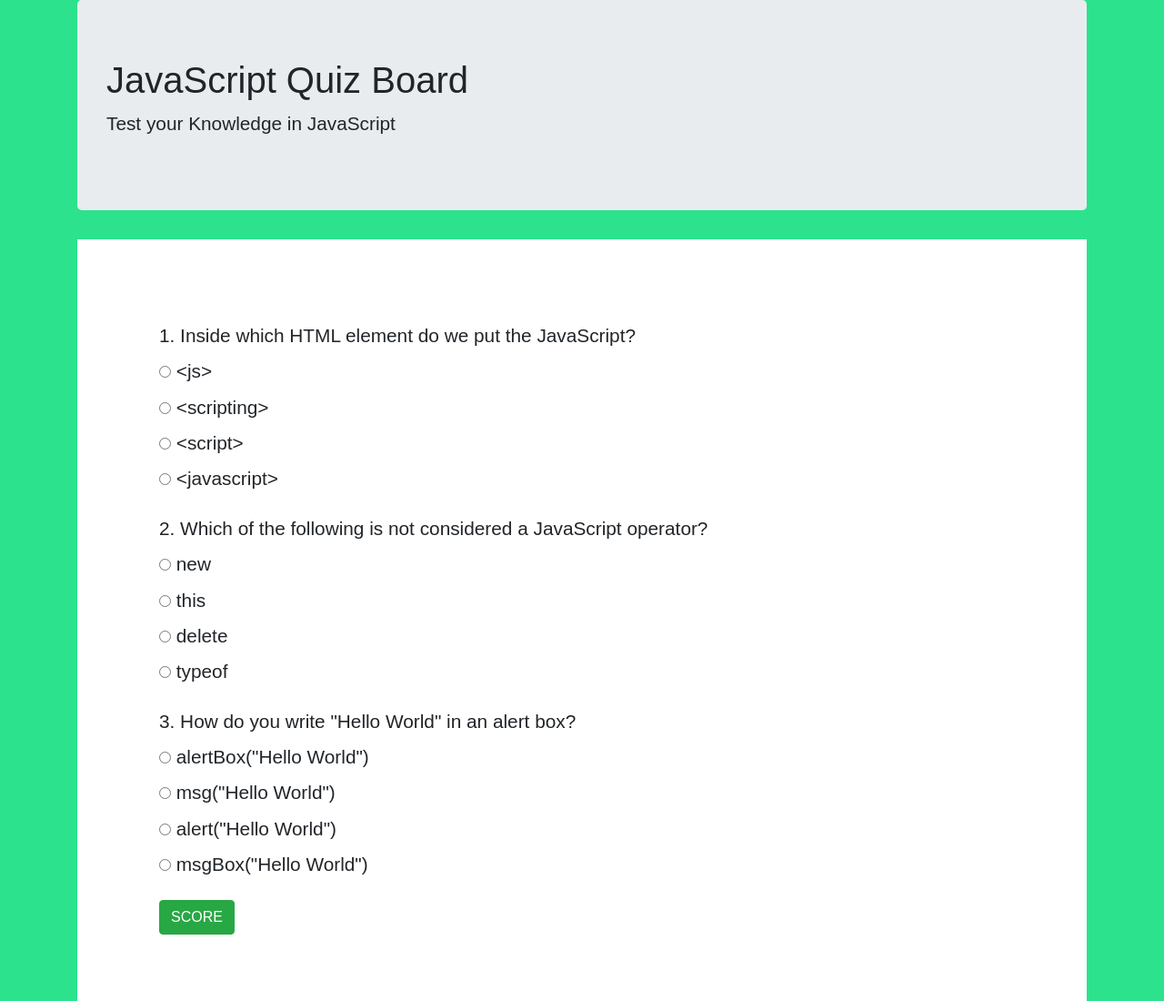
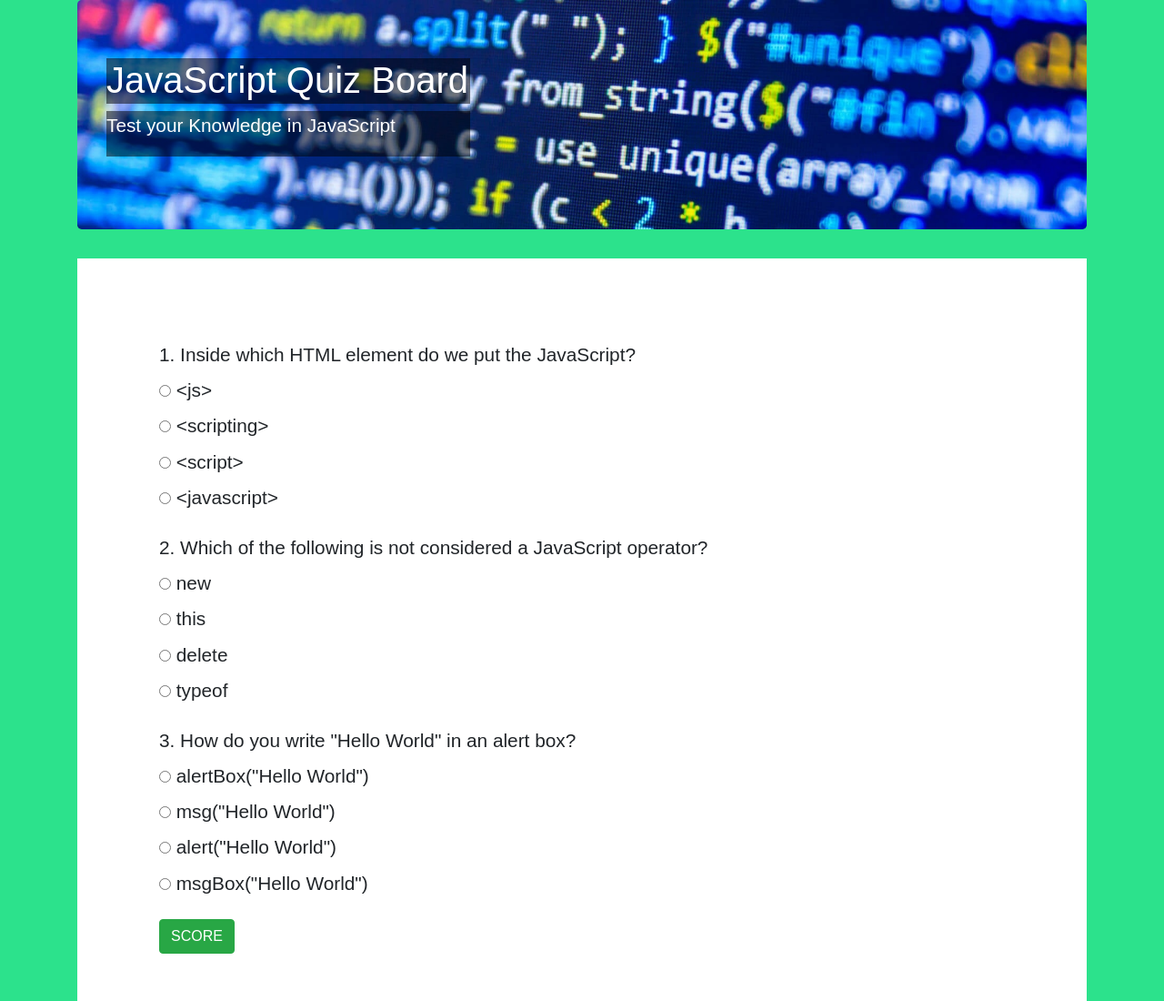
Before and after one commit to GeGe-K/quiz-board, a plain HTML site: page index.html in a window 1280 px wide. Shown: the top 1100 px of the page at 91% size. Drawn offline with Linux system fonts and the light colour scheme.

Commit message:
edited my styling

```diff
--- a/css/styles.css
+++ b/css/styles.css
@@ -16,3 +16,19 @@ form{
   padding: 90px;
   margin-bottom:30px;
 }
+.jumbotron{
+  background-image: url(../image/js2.jpg);
+  background-repeat: no-repeat;
+  background-size: cover;
+}
+h1,p{
+  background-color: rgba(0,0,0,.5);
+  width: 400px;
+  height: 50px;
+  color: #ffff;
+}
+#total{
+  text-align: center;
+  font-weight: bold;
+  font-style: italic;
+}
```
